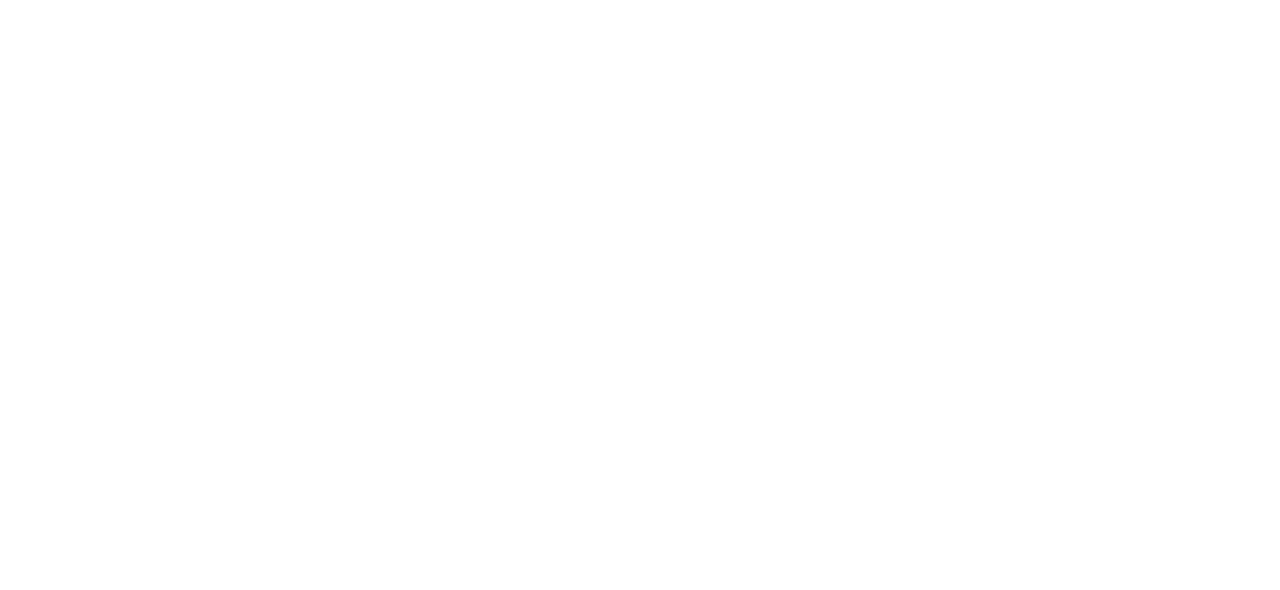
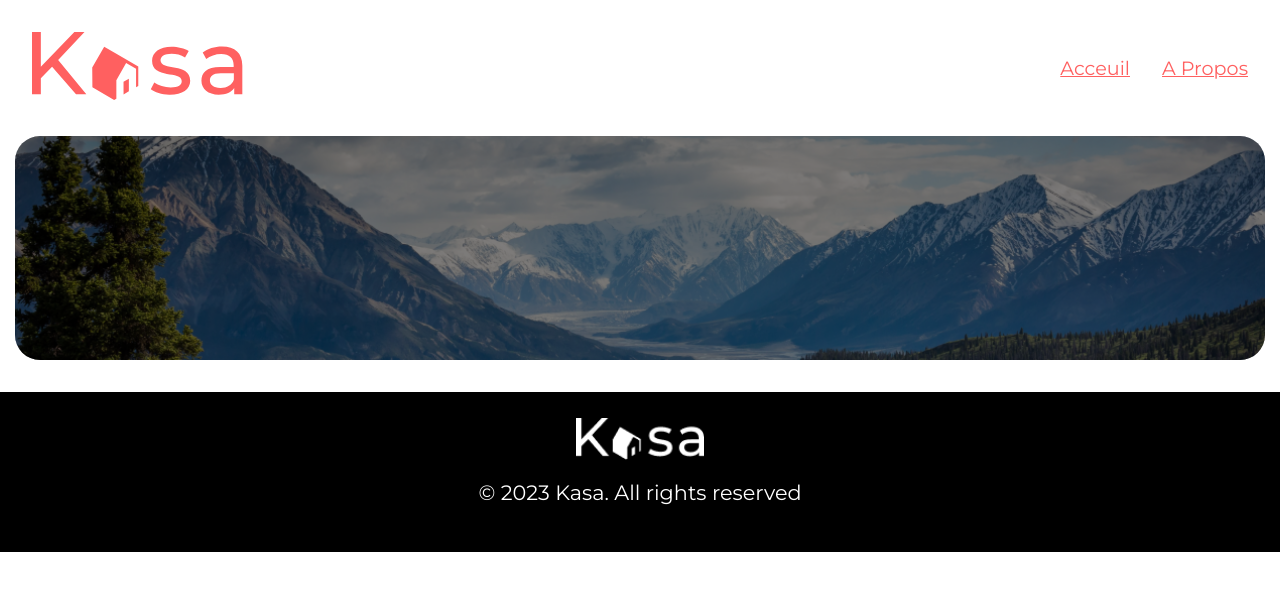
Before and after one commit to Yazaniziii/Kasa, a React (Create React App) app: page /about in a window 1280 px wide. Shown: the top 590 px of the page. Built offline with nearby package versions, Linux system fonts and the light colour scheme; the HTML template or start-up script is replaced by a standard one.

Commit message:
mise en place de la bannier sur la page About

```diff
--- a/src/Components/Cards/Cards.css
+++ b/src/Components/Cards/Cards.css
@@ -4,6 +4,7 @@
     max-width: 1250px;
     margin: auto;
     border-radius: 20px;
+    margin-bottom: 2rem;
 }
 
 .mainContainer {
--- a/src/Layouts/Background/Background.css
+++ b/src/Layouts/Background/Background.css
@@ -19,6 +19,7 @@
     height: 100%;
     background-color: rgba(0, 0, 0, 0.5);
     overflow: hidden;
+    border-radius: 25px;
 }
 
 .bannierHomeText {
--- a/src/Layouts/Background/Background.js
+++ b/src/Layouts/Background/Background.js
@@ -2,9 +2,6 @@
 
 // Link Css
 import './Background.css'
-
-// Style
-import BackgroundPicture from '../../assets/bannier-home.png';
 
 export default function Background() {
     return (
--- /dev/null
+++ b/src/Layouts/Banner/Banner.css
@@ -0,0 +1,17 @@
+.bannerAbout {
+    max-width: 1250px;
+    margin: 2rem auto;
+    width: 100%;
+    height: 224px;
+    background-image: url('../../assets/bannier-about.png');
+    background-size: cover;
+    background-position: 0 40%;
+    border-radius: 25px;
+}
+
+.bannierHomeOverlay {
+    width: 100%;
+    height: 100%;
+    background-color: rgba(0, 0, 0, 0.5);
+    overflow: hidden;
+}
--- /dev/null
+++ b/src/Layouts/Banner/Banner.js
@@ -0,0 +1,14 @@
+import React from "react";
+
+// Link Css
+import './Banner.css'
+
+export default function Banner() {
+    return (
+        <div>
+            <div className="bannerAbout">
+            <div className="bannierHomeOverlay"></div>
+            </div>
+        </div>
+    )
+}
--- a/src/pages/About.js
+++ b/src/pages/About.js
@@ -1,8 +1,16 @@
 import React from "react";
+
+// Link
+import Navbar from "../Layouts/Navbar/Navbar";
+import Footer from "../Layouts/Footer/Footer";
+import Banner from "../Layouts/Banner/Banner";
 
 export default function About() {
     return (
         <div>
+            <Navbar />
+            <Banner />
+            <Footer />
         </div>
     )
 }
```
